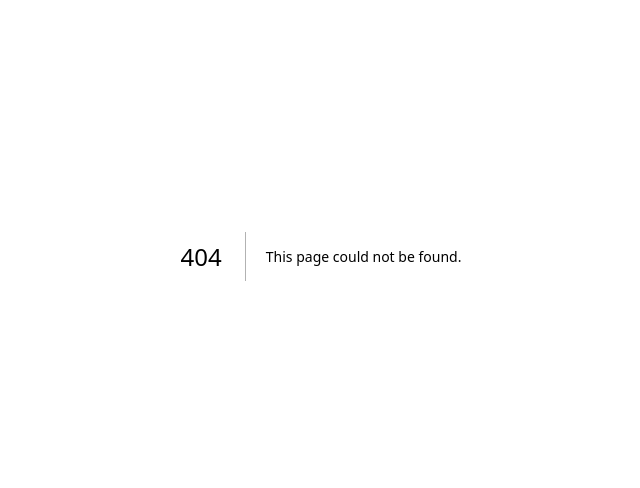
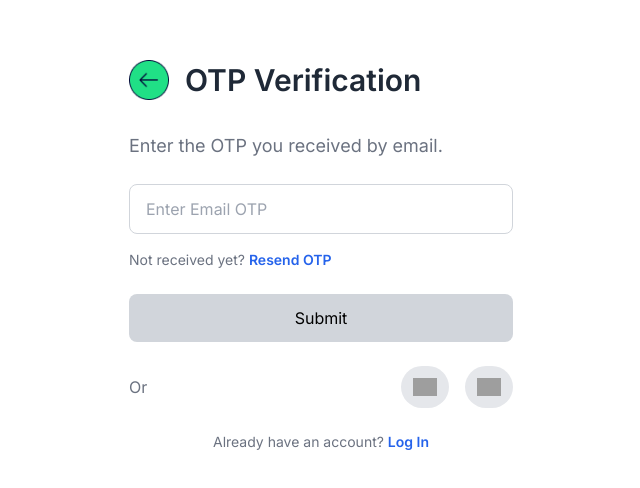
Before and after one commit to saudkhanbpk/linkfluencer-website, a Next.js app: page /otpcode in a window 1280 px wide. Before the commit this address had no page. Shown: the part 144-632 px from the top of the page, without its empty margins (319-959 px from the left). Built offline with nearby package versions, Linux system fonts and the light colour scheme; grey boxes are pictures that could not be loaded.

Commit message:
dash board

```diff
--- /dev/null
+++ b/src/app/otpcode/page.tsx
@@ -0,0 +1,67 @@
+"use client";
+import { useState, useEffect } from 'react';
+import Image from 'next/image';
+import Arrowback from '../../component/Images/Dark.png';
+
+export default function OTPVerificationPage() {
+  const [otp, setOtp] = useState('');
+  const [isButtonDisabled, setIsButtonDisabled] = useState(true);
+
+  useEffect(() => {
+    // Enable the button if OTP is filled
+    if (otp) {
+      setIsButtonDisabled(false);
+    } else {
+      setIsButtonDisabled(true);
+    }
+  }, [otp]);
+
+  return (
+    <div className="flex items-center justify-center min-h-screen bg-white">
+      <div className="w-full max-w-md p-8 space-y-6">
+        <div className="flex items-center space-x-4 mb-8">
+          <button className="text-green-500 focus:outline-none">
+            <Image src={Arrowback} alt="Back" width={40} height={40} />
+          </button>
+          <h2 className="text-3xl font-semibold text-gray-800">OTP Verification</h2>
+        </div>
+        <p className="text-lg text-gray-500">Enter the OTP you received by email.</p>
+        <div className="space-y-4">
+          <input
+            type="text"
+            placeholder="Enter Email OTP"
+            className="w-full px-4 py-3 border border-gray-300 rounded-lg focus:outline-none focus:ring-2 focus:ring-green-500"
+            value={otp}
+            onChange={(e) => setOtp(e.target.value)}
+          />
+          <p className="text-sm text-gray-500">
+            Not received yet? <a href="#" className="text-blue-600 font-semibold">Resend OTP</a>
+          </p>
+        </div>
+        <button
+          type="submit"
+          className={`w-full py-3 mt-4 rounded-lg focus:outline-none focus:ring-2 focus:ring-offset-2 ${
+            isButtonDisabled ? 'bg-gray-300 cursor-not-allowed' : 'bg-gray-500 hover:bg-gray-600 text-white'
+          }`}
+          disabled={isButtonDisabled}
+        >
+          Submit
+        </button>
+        <div className="flex items-center justify-between mt-4">
+          <span className="text-gray-500">Or</span>
+          <div className="flex space-x-4">
+            <button className="bg-gray-200 p-3 rounded-full">
+              <Image src="/images/google-icon.png" alt="Google" width={24} height={24} />
+            </button>
+            <button className="bg-gray-200 p-3 rounded-full">
+              <Image src="/images/facebook-icon.png" alt="Facebook" width={24} height={24} />
+            </button>
+          </div>
+        </div>
+        <p className="text-center mt-4 text-sm text-gray-500">
+          Already have an account? <a href="#" className="text-blue-600 font-semibold">Log In</a>
+        </p>
+      </div>
+    </div>
+  );
+}
```
Also changed, not shown: src/component/sideManu/navigation-link-container.tsx (+7 -6 lines).
